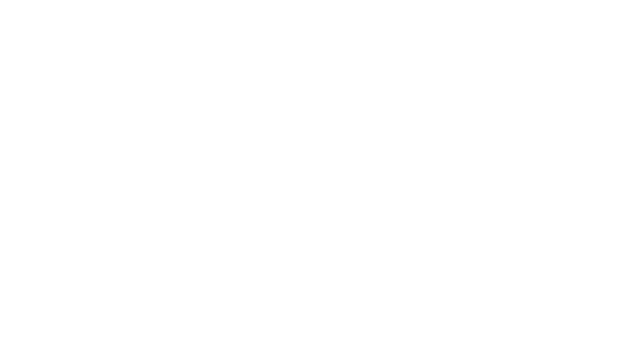
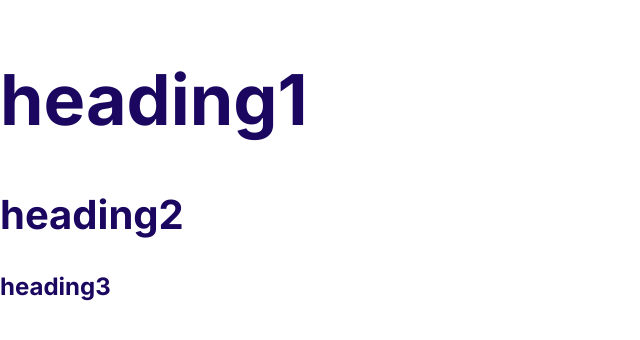
Before and after one commit to CodebyCc/Ciicify, a plain HTML site: page index.html in a window 1280 px wide. Shown: the whole page, without its empty margins (0-640 px from the left). Drawn offline with Linux system fonts and the light colour scheme.

Commit message:
Define Styles For Font

```diff
--- a/Css/style.css
+++ b/Css/style.css
@@ -0,0 +1,66 @@
+/*typography*/
+
+html {
+  font-size: 62.5%;
+}
+
+:root {
+  --color-primary: #2584ff;
+  --color-secondary: #00d9ff;
+  --color-accent: #ff3400;
+  --color-heading: #1b0760;
+  --color-body: #918ca4;
+  --color-heading: #1b0760;
+}
+body {
+  font-family: Inter, Arial, Helvetica, sans-serif;
+  color: var(--color-body);
+  line-height: 1.5;
+  font-size: 2.4rem;
+}
+
+h1,
+h2,
+h3 {
+  color: var(--color-heading);
+  margin-bottom: 1rem;
+}
+h1 {
+  font-size: 7rem;
+}
+h2 {
+  font-size: 4rem;
+}
+h3 {
+  font-size: 3rem;
+  margin-bottom: 1rem;
+}
+p {
+  margin-top: 0;
+}
+
+@media screen and (min-width: 1024px) {
+  body {
+    font-size: 1.8rem;
+  }
+  h1 {
+    font: size 8rem;
+  }
+  h2 {
+    font-size: 4rem;
+  }
+  h3 {
+    font-size: 2.4rem;
+  }
+}
+
+/*Links*/
+a {
+  text-decoration: none;
+}
+.link-arrow {
+  color: var(--color-accent);
+  text-transform: uppercase;
+  font-size: 2rem;
+  font-weight: bold;
+}
--- a/index.html
+++ b/index.html
@@ -5,8 +5,18 @@
     <meta http-equiv="X-UA-Compatible" content="IE=edge" />
     <meta name="viewport" content="width=device-width, initial-scale=1.0" />
     <title>Document</title>
+    <link rel="preconnect" href="https://fonts.googleapis.com" />
+    <link rel="preconnect" href="https://fonts.gstatic.com" crossorigin />
+    <link
+      href="https://fonts.googleapis.com/css2?family=Inter:wght@400;700&display=swap"
+      rel="stylesheet"
+    />
     <link rel="stylesheet" href="/Css/normalize.css" />
     <link rel="stylesheet" href="/Css/style.css" />
   </head>
-  <body></body>
+  <body>
+    <h1>heading1</h1>
+    <h2>heading2</h2>
+    <h3>heading3</h3>
+  </body>
 </html>
```
Also changed, not shown: 1 other file.
